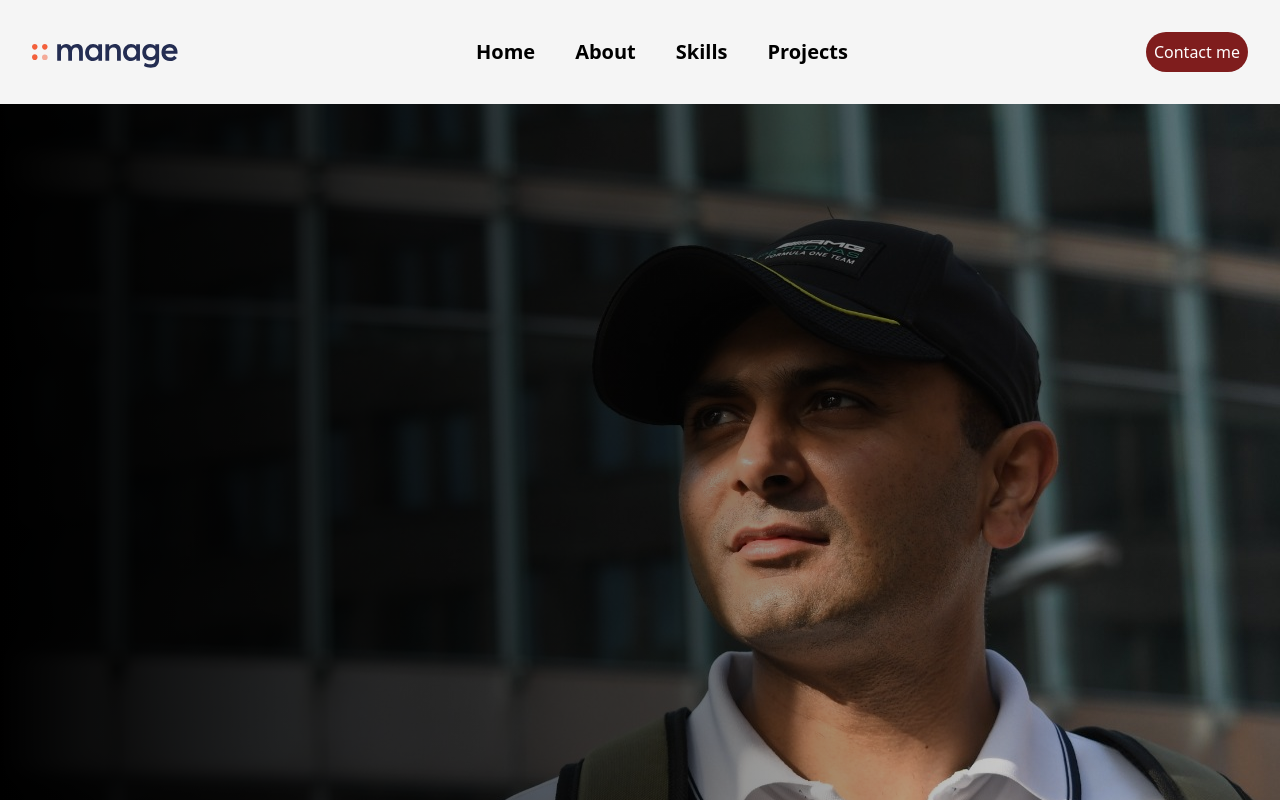
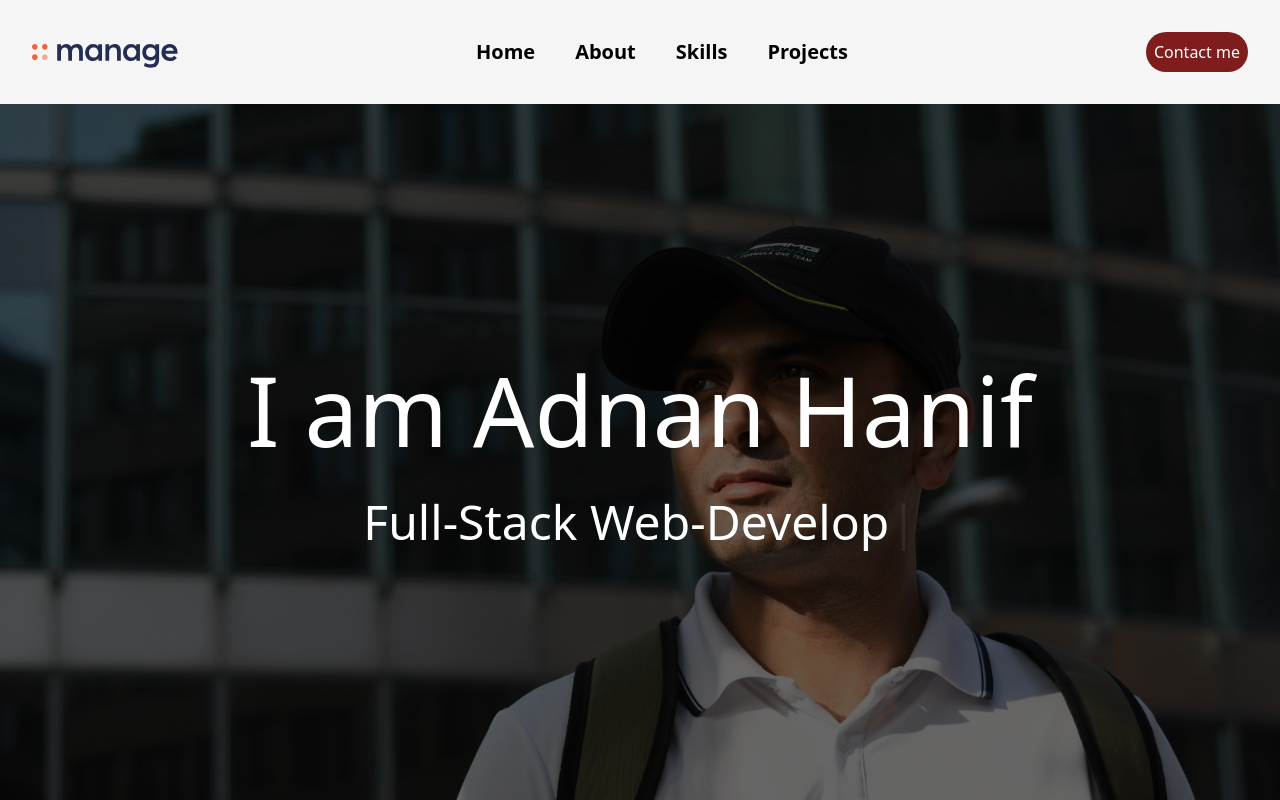
Before and after one commit to adhanif/React_Tailwind_Portfolio_APP, a React (Vite) app in the folder Frontend/: page /about in a window 1280 px wide. Shown: the top 800 px of the page. Built offline with nearby package versions, Linux system fonts and the light colour scheme; the HTML template or start-up script is replaced by a standard one.

Commit message:
typewriter-effect added

```diff
--- a/Frontend/package.json
+++ b/Frontend/package.json
@@ -13,7 +13,8 @@
     "@heroicons/react": "^2.0.18",
     "react": "^18.2.0",
     "react-dom": "^18.2.0",
-    "react-router-dom": "^6.14.2"
+    "react-router-dom": "^6.14.2",
+    "typewriter-effect": "^2.20.1"
   },
   "devDependencies": {
     "@types/react": "^18.0.28",
--- a/Frontend/src/components/Aboutme.jsx
+++ b/Frontend/src/components/Aboutme.jsx
@@ -2,21 +2,35 @@ import React from "react";
 import portrait from "../img/portrait.jpg";
 import JobCard from "./JobCard";
 import portfolioImage from "../img/portfolio.jpeg";
+import Typewriter from "typewriter-effect";
 
 export default function Aboutme() {
   return (
     <>
       <div
-        className=" relative overflow-hidden bg-fixed bg-no-repeat bg-center"
+        className="relative overflow-hidden  bg-no-repeat bg-right-bottom md:bg-center bg-cover  h-[300px] md:h-[700px]  md:bg-fixed"
         style={{
           backgroundImage: `url(${portfolioImage})`,
-          height: "800px",
         }}
       >
         <div
-          className="absolute bottom-0 left-0 right-0 top-0 h-full w-full overflow-hidden bg-fixed bg-gradient-to-r from-black  "
-          // style={{ backgroundColor: "rgba(0, 0, 0, 0.6)" }}
-        ></div>
+          className="flex flex-col justify-center items-center absolute bottom-0 left-0 right-0 top-0  overflow-hidden bg-fixed bg-opacity-50   "
+          style={{ backgroundColor: "rgba(0, 0, 0, 0.6)" }}
+        >
+          <h1 className="text-white font-medium text-4xl md:text-8xl text-center">
+            I am Adnan Hanif
+          </h1>
+          <span className="text-white mt-10 font-medium text-2xl md:text-5xl">
+            {" "}
+            <Typewriter
+              options={{
+                strings: ["Full-Stack Web-Developer", "Front-end Focus"],
+                autoStart: true,
+                loop: true,
+              }}
+            />
+          </span>
+        </div>
       </div>
 
       <div className="container flex flex-col  justify-between px-8   mx-auto mt-4  space-y-12 md:py-10  md:space-y-0">
```
Also changed, not shown: 1 other file (tests, documents, lock files or other folders).
